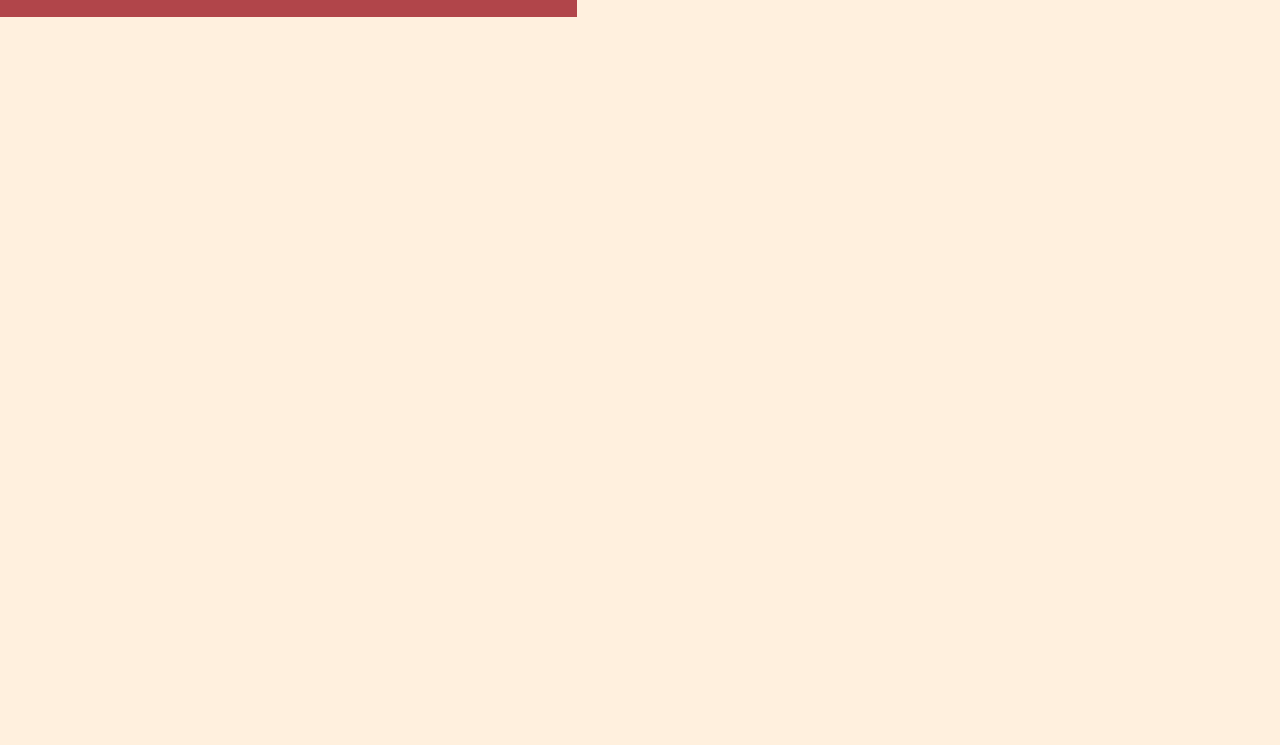
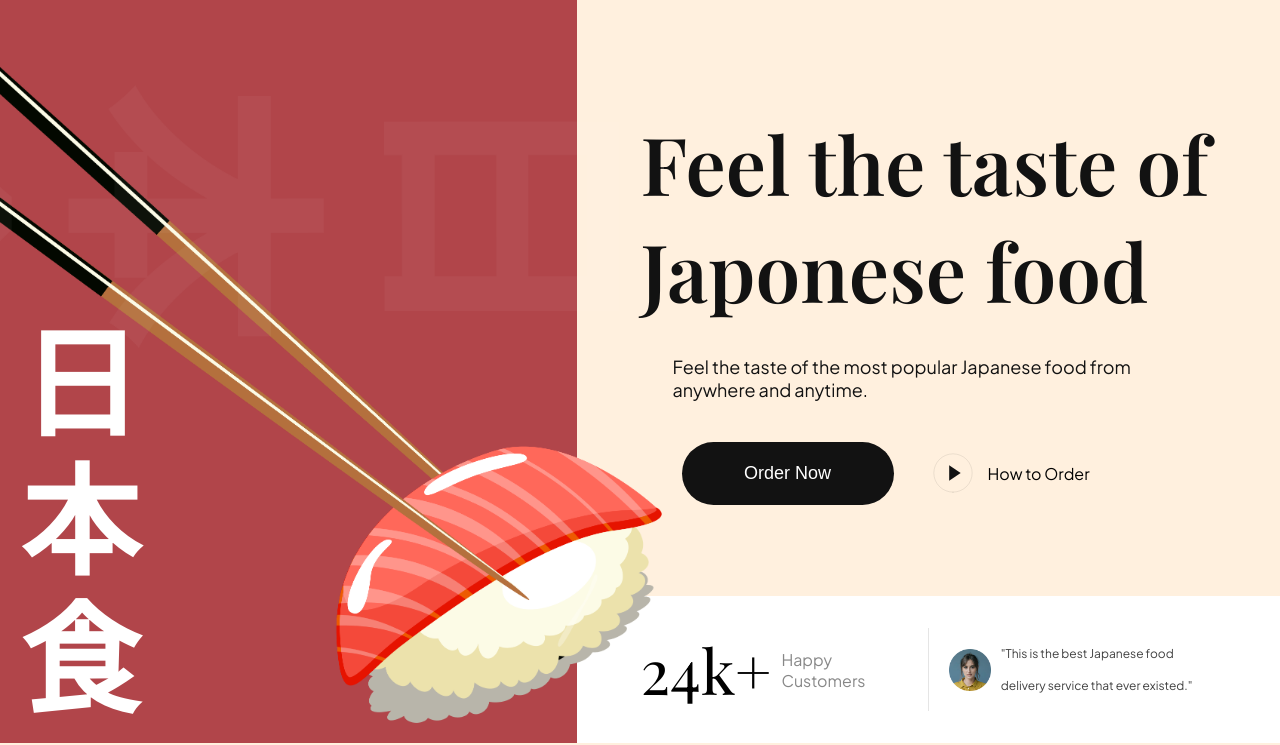
Before and after one commit to ThiagoMonts/landing_page_sushi, a website built with Vite: page index.html in a window 1280 px wide. Shown: the part 55-800 px from the top of the page. Built offline with nearby package versions, Linux system fonts and the light colour scheme.

Commit message:
Criação da seção Hero

```diff
--- /dev/null
+++ b/css/sections/hero.css
@@ -0,0 +1,175 @@
+.hero {
+    display: flex;
+    min-height: calc(100vh - 74px);
+    overflow: hidden;
+}
+
+.hero-image {
+    flex: 1;
+    display: flex;
+    flex-direction: column;
+
+    position: relative;
+    z-index: 5;
+}
+
+.hero-image img {
+    width: 120%;
+    height: 100%;
+    object-fit: contain;
+}
+
+.hero-image__overlay {
+    position: absolute;
+    inset: 0;
+    width: 100%;
+
+    background-color: var(--primary-color);
+    z-index: -1;
+}
+
+.hero-image h2 {
+    position: absolute;
+    bottom: 0;
+    padding: 20px;
+
+    font-family: var(--playfair-display);
+    font-weight: 700;
+    font-size: 120px;
+    line-height: 138px;
+    color: #fff;
+}
+
+.hero-content {
+    flex: 1.22;
+    display: flex;
+    justify-content: space-between;
+    flex-direction: column;
+}
+
+.hero-content-info {
+    padding: 64px;
+    flex: 1;
+    display: flex;
+    justify-content: center;
+    flex-direction: column;
+}
+
+.hero-content-info h1 {
+    font-size: 80px;
+    font-weight: 600;
+    font-family: var(--playfair-display);
+    color: var(--secondary-color);
+}
+
+.hero-content-info p {
+    margin: 32px 0 0 32px;
+
+    font-family: var(--plus-jakarta-sans);
+    color: var(--secondary-color);
+    font-size: 18px;
+    font-weight: 400;
+}
+
+.hero-content__buttons {
+    margin: 41px 0 0 41px;
+
+    display: flex;
+    flex-wrap: wrap;
+    gap: 36px;
+}
+
+.hero-content__order-button {
+    padding: 20px;
+    border-radius: 36px;
+    min-width: 212px;
+    outline: none;
+    border: none;
+    background: var(--secondary-color);
+
+    cursor: pointer;
+
+    color: #fff;
+    font-weight: 500;
+    font-size: 18px;
+    line-height: 23px;
+}
+
+.hero-content__play-button {
+    border: none;
+    outline: none;
+    background: transparent;
+
+    display: flex;
+    align-items: center;
+
+    font-size: 16px;
+    line-height: 19px;
+    color: var(--black-200);
+    font-family: var(--plus-jakarta-sans);
+
+    cursor: pointer;
+}
+
+.hero-content__play-button img {
+    margin-right: 12px;
+
+    width: 46px;
+    height: 46px;
+    object-fit: contain;
+}
+
+.hero-content__testimonial {
+    padding: 32px 64px;
+
+    display: flex;
+    flex-wrap: wrap;
+    gap: 20px;
+
+    background: var(--color-white);
+}
+
+.hero-content__customer {
+    flex: 1;
+    gap: 10px;
+}
+
+.hero-content__customer h4 {
+    font-size: 62px;
+    font-weight: 400;
+    font-family: var(--playfair-display);
+}
+
+.hero-content__customer p {
+    font-size: 16px;
+    font-weight: 400;
+    font-family: var(--plus-jakarta-sans);
+    color: var(--secondary-color);
+    opacity: 0.5;
+}
+
+.hero-content__review {
+    flex: 1;
+    display: flex;
+    align-items: center;
+    gap: 10px;
+
+    padding-left: 20px;
+    border-left: 1px solid rgba(2, 2, 2, 0.1);
+    min-width: 200px;
+}
+
+.hero-content__review img {
+    width: 42px;
+    height: 42px;
+    object-fit: contain;
+}
+
+.hero-content__review p {
+    font-size: 12px;
+    font-weight: 400;
+    line-height: 32px;
+    font-family: var(--plus-jakarta-sans);
+    color: var(--secondary-color);
+    opacity: 0.8;
+}
--- a/css/style.css
+++ b/css/style.css
@@ -4,13 +4,12 @@
 /* other css file imports */
 
 @import url("sections/header.css");
-/* @import url("sections/hero.css");
+@import url("sections/hero.css");
 @import url("sections/about.css");
 @import url("sections/popular.css");
 @import url("sections/trending.css");
 @import url("sections/subscribe.css");
 @import url("sections/footer.css");
-*/
 
 /* CSS variables for reusablity across all files (including above imported) */
 :root {
--- a/index.html
+++ b/index.html
@@ -44,6 +44,50 @@
     </nav>
   </header>
 
+  <section class="hero">
+    <div class="hero-image">
+      <img
+        src="assets/sushi-1.png"
+        alt="sushi"
+      />
+      <h2>
+        日 <br />
+        本 <br />
+        食
+      </h2>
+
+      <div class="hero-image__overlay">
+
+      </div>
+    </div>
+
+    <div class="hero-content">
+      <div class="hero-content-info">
+        <h1>Feel the taste of Japonese food</h1>
+        <p>Feel the taste of the most popular Japanese food from anywhere and anytime.</p>
+
+        <div class="hero-content__buttons">
+          <button class="hero-content__order-button">Order Now</button>
+          <button class="hero-content__play-button">
+            <img src="assets/play-circle.svg" alt="play"/>
+            How to Order
+          </button>
+        </div>
+      </div>
+
+      <div class="hero-content__testimonial">
+        <div class="hero-content__customer flex-center ">
+          <h4>24<span>k+</span></h4>
+          <p>Happy Customers</p>
+        </div>
+
+        <div class="hero-content__review">
+          <img src="assets/user.png" alt="user"/>
+          <p>"This is the best Japanese food delivery service that ever existed."</p>
+        </div>
+      </div>
+    </div>
+  </section>
 
 
   <script src="js/script.js" type="module"></script>
```
Also changed, not shown: css/sections/about.css (added), css/sections/footer.css (added), css/sections/popular.css (added), css/sections/subscribe.css (added), css/sections/trending.css (added).
